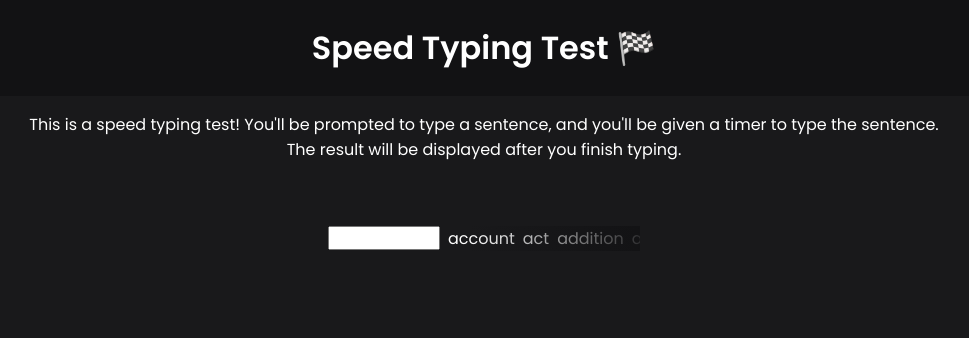
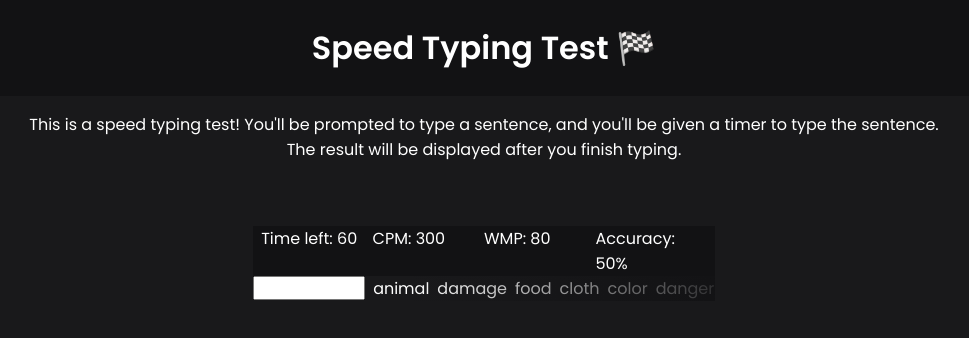
Before and after one commit to stephankistmann/speedtypingtest, a React (Create React App) app: page / in a window 1280 px wide. Shown: the top 338 px of the page, without its empty margins (156-1125 px from the left). Built offline with nearby package versions, Linux system fonts and the light colour scheme.

Commit message:
score component creation

```diff
--- a/src/components/game/index.tsx
+++ b/src/components/game/index.tsx
@@ -9,6 +9,7 @@ import {
 import { wordBank } from "../../constants/wordBank";
 import { Fade } from "../fade";
 import { Input } from "../input";
+import { Score } from "../score";
 
 export const Game = () => {
   const [words, setWords] = useState(wordBank);
@@ -16,6 +17,7 @@ export const Game = () => {
   return (
     <Container>
       <Content>
+        <Score accuracy={50} cpm={300} wpm={80} timer={60} />
         <GameContainer>
           <Input />
           <WordBankContainer>
--- a/src/components/game/styles.ts
+++ b/src/components/game/styles.ts
@@ -3,7 +3,7 @@ import styled from "styled-components";
 export const Container = styled.div`
   display: flex;
   justify-content: center;
-  width: 25%;
+  width: 37%;
 `;
 
 export const Content = styled.div`
--- /dev/null
+++ b/src/components/score/index.tsx
@@ -0,0 +1,27 @@
+import { Container, TextContainer, Text } from "./styles";
+
+interface IScoreProps {
+  cpm: number;
+  wpm: number;
+  accuracy: number;
+  timer: number;
+}
+
+export const Score: React.FC<IScoreProps> = ({ cpm, wpm, accuracy, timer }) => {
+  return (
+    <Container>
+      <TextContainer>
+        <Text>Time left: {timer}</Text>
+      </TextContainer>
+      <TextContainer>
+        <Text>CPM: {cpm}</Text>
+      </TextContainer>
+      <TextContainer>
+        <Text>WMP: {wpm}</Text>
+      </TextContainer>
+      <TextContainer>
+        <Text>Accuracy: {accuracy}%</Text>
+      </TextContainer>
+    </Container>
+  );
+};
--- /dev/null
+++ b/src/components/score/styles.ts
@@ -0,0 +1,15 @@
+import styled from "styled-components";
+
+export const Container = styled.div`
+  display: flex;
+  width: 100%;
+  background: var(--backgroundHeader);
+  justify-content: space-between;
+  padding: 0 0.5rem;
+`;
+
+export const TextContainer = styled.div`
+  width: 25%;
+`;
+
+export const Text = styled.span``;
--- a/src/constants/wordBank.ts
+++ b/src/constants/wordBank.ts
@@ -130,4 +130,4 @@ export const wordBank = [
   "friend",
   "front",
   "fruit",
-];
+].sort(() => Math.random() - 0.5);
```
